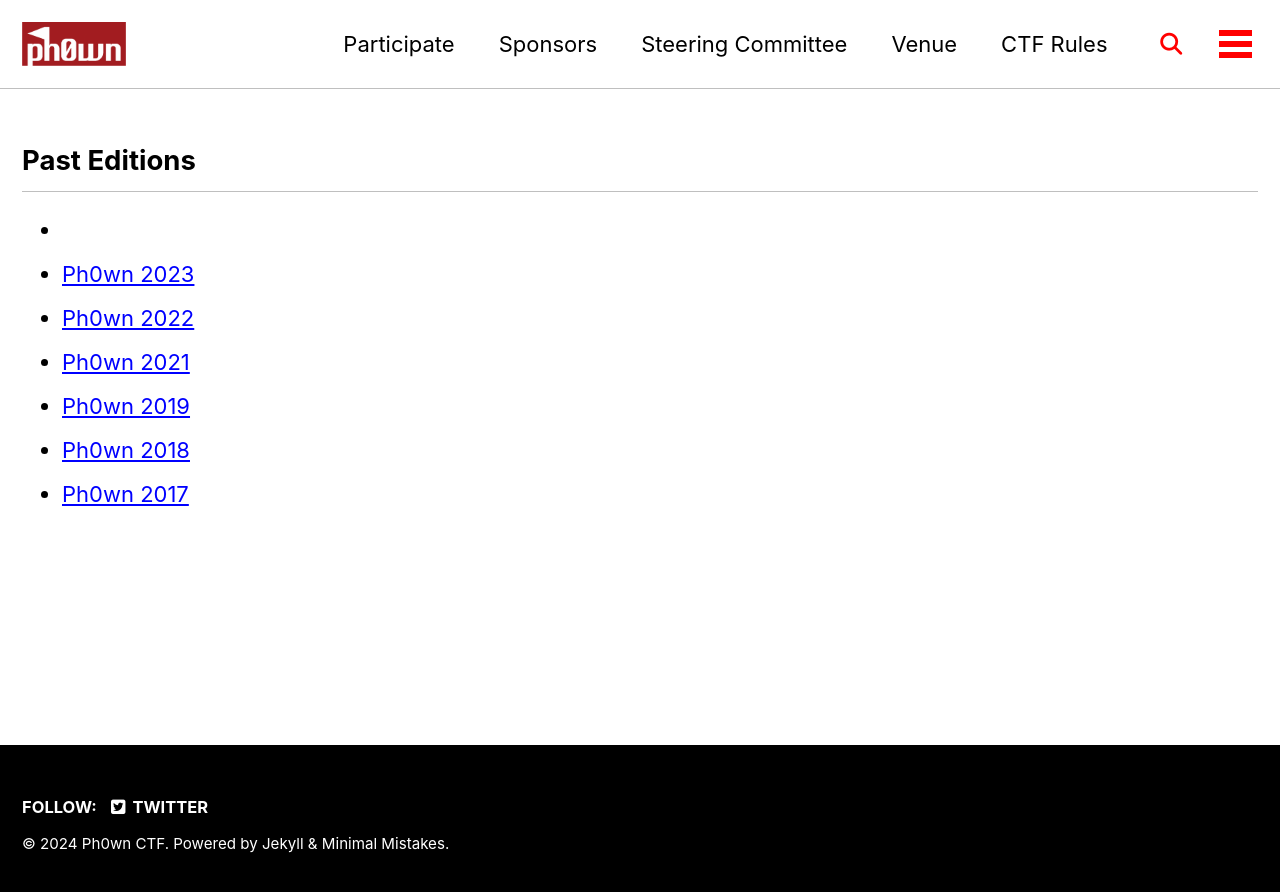
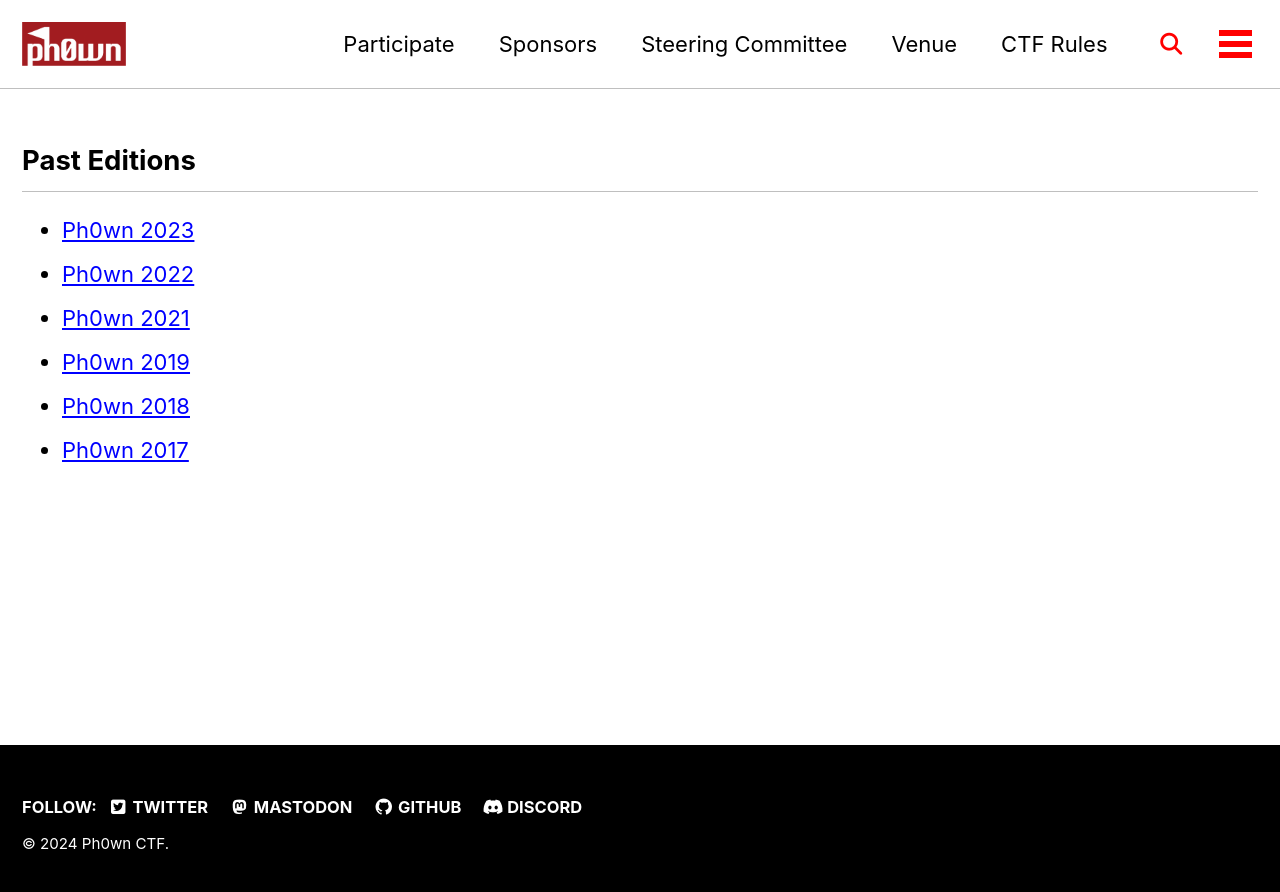
Before and after one commit to ph0wn/ph0wn.github.io, a Jekyll site: the page built from _pages/archive.html, in a window 1280 px wide. Shown: the top 892 px of the page. Built offline with Jekyll 4.4.1, drawn with Linux system fonts in a browser that asks for light colours; cached includes are drawn as plain includes.

Commit message:
fixed broken links and added socials

```diff
--- a/_config.yml
+++ b/_config.yml
@@ -143,21 +143,16 @@ footer:
     - label: "Twitter"
       icon: "fab fa-fw fa-twitter-square"
       url: "https://twitter.com/ph0wn"
-    - label: "Facebook"
-      icon: "fab fa-fw fa-facebook-square"
-      # url:
+    - label: "Mastodon"
+      icon: "fa-brands fa-mastodon"
+      url: https://infosec.exchange/@ph0wn
     - label: "GitHub"
       icon: "fab fa-fw fa-github"
-      # url:
-    - label: "GitLab"
-      icon: "fab fa-fw fa-gitlab"
-      # url:
-    - label: "Bitbucket"
-      icon: "fab fa-fw fa-bitbucket"
-      # url:
-    - label: "Instagram"
-      icon: "fab fa-fw fa-instagram"
-      # url:
+      url: "https://github.com/ph0wn"
+    - label: "Discord"
+      icon: "fa-brands fa-discord"
+      url: "https://discord.gg/X5n2q4Nq"
+
 
 
 # Reading Files
--- a/_includes/footer.html
+++ b/_includes/footer.html
@@ -18,4 +18,6 @@
   </ul>
 </div>
 
-<div class="page__footer-copyright">&copy; {{ site.time | date: '%Y' }} <a href="{{ site.copyright_url | default: site.url }}">{{ site.copyright | default: site.title }}</a>. {{ site.data.ui-text[site.locale].powered_by | default: "Powered by" }} <a href="https://jekyllrb.com" rel="nofollow">Jekyll</a> &amp; <a href="https://mademistakes.com/work/minimal-mistakes-jekyll-theme/" rel="nofollow">Minimal Mistakes</a>.</div>
+<div class="page__footer-copyright">&copy; {{ site.time | date: '%Y' }}
+  <a href="{{ site.copyright_url | default: site.url }}">{{ site.copyright | default: site.title }}</a>.
+</div>
--- a/_pages/archive.html
+++ b/_pages/archive.html
@@ -10,24 +10,20 @@ entries_layout: grid
 <h2> Past Editions </h2>
 <ul>
     <li>
-
-
-  </li>
-  <li class="sidebar-nav-item">
-              <a class="js-scroll-trigger" href="{{ site.baseurl }}/2023/12/01/edition2023.html">Ph0wn 2023</a>
+        <a href="{% post_url 2023-12-01-edition2023 %}">Ph0wn 2023</a>
     </li>
 
-  <li class="sidebar-nav-item">
-              <a class="js-scroll-trigger" href="{{ site.baseurl }}/2022/12/09/edition2022.html">Ph0wn 2022</a>
+    <li>
+        <a href="{% post_url 2022-12-09-edition2022 %}">Ph0wn 2022</a>
     </li>
-    <li class="sidebar-nav-item">
-              <a class="js-scroll-trigger" href="{{ site.baseurl }}/2021/12/06/edition2021.html">Ph0wn 2021</a>
+    <li>
+        <a href="{% post_url 2021-12-06-edition2021 %}">Ph0wn 2021</a>
     </li>
-    <li class="sidebar-nav-item">
-              <a class="js-scroll-trigger" href="{{ site.baseurl }}/2019/12/13/edition2019.html">Ph0wn 2019</a>
+    <li>
+        <a href="{% post_url 2019-12-13-edition2019 %}">Ph0wn 2019</a>
     </li>
-         <li class="sidebar-nav-item">
-              <a class="js-scroll-trigger" href="{{ site.baseurl }}/2018/12/15/edition2018.html">Ph0wn 2018</a>
+    <li>
+        <a href="{% post_url 2018-12-15-edition2018 %}">Ph0wn 2018</a>
     </li>
 
     <li>
```
Also changed, not shown: _pages/index.html (+7 -11 lines). Lines whose indentation alone changed are shown as unchanged.
